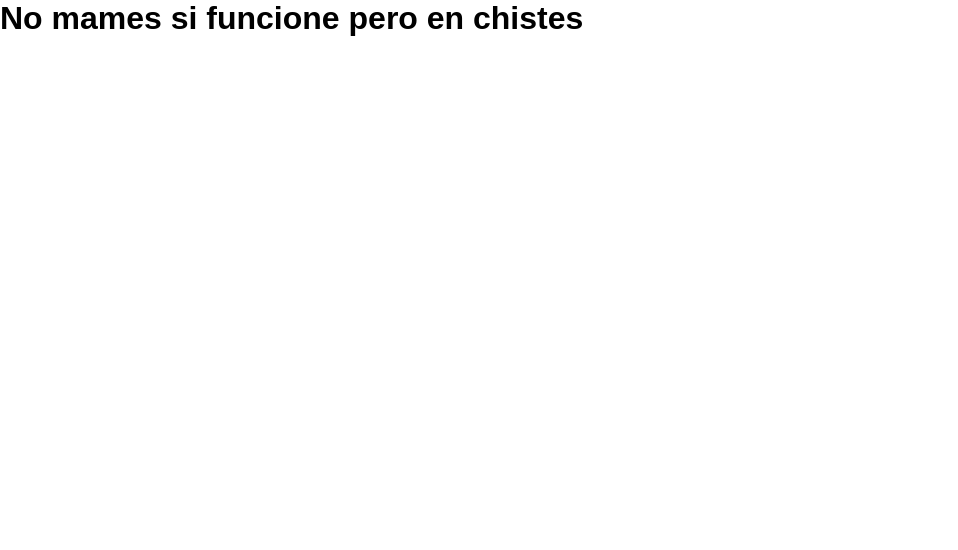
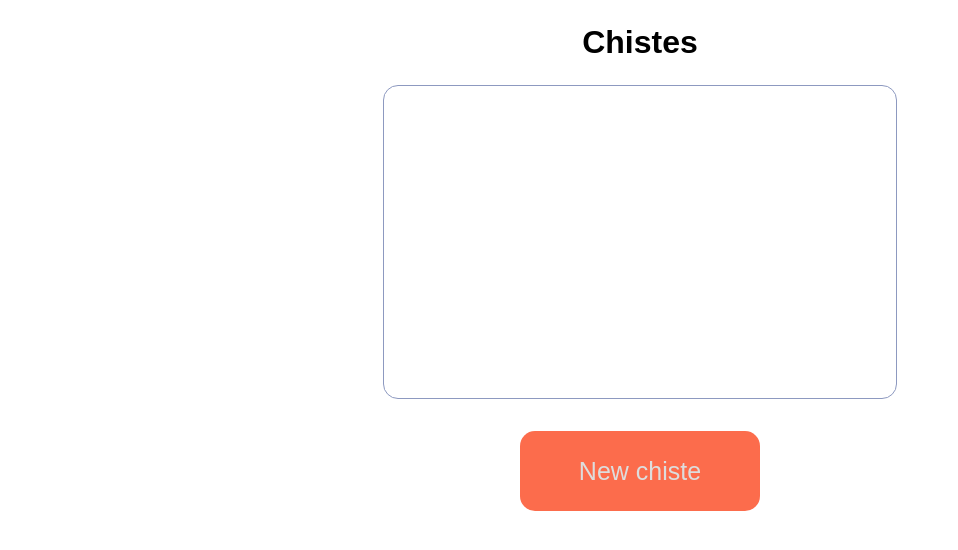
Before and after one commit to GreciaFuent/Mini-juegos-GF, a React (Create React App) app: page /chistes in a window 1280 px wide. Shown: the top 550 px of the page, without its empty margins (0-958 px from the left). Built offline with nearby package versions, Linux system fonts and the light colour scheme.

Commit message:
codigo completo de la page chistes
el codigo complete de la page chistes. Todo el HTML, CSS y JS para que funcione la pagina de chistes

```diff
--- /dev/null
+++ b/src/components/Tarjetas_Chistes.js
@@ -0,0 +1,12 @@
+import "../styles/Tarjetas_Chistes.css"
+
+function Tarjetas_Chistes() {
+    return (
+        <div className="tarjeta_chiste">
+            <h2 className="nombre_chiste">   </h2>
+            <p className="chiste">  </p>
+        </div>
+    )
+}
+
+export default Tarjetas_Chistes
--- a/src/pages/CHISTES.js
+++ b/src/pages/CHISTES.js
@@ -1,8 +1,95 @@
+import "../styles/Chistes.css"
+import Tarjetas_Chistes from "../components/Tarjetas_Chistes"
+
+
 function CHISTES() {
+
+    const chistes = [
+        {
+            name: `Un loco entra a una panadería`,
+            chiste: `Un loco entra a una panadería y le pregunta al panadero: Señor, ¿ya salió el pan? Y el panadero le dice:Sí, ya salió.Entonces el loco le pregunta: ¿Y a qué hora regresará?`
+        },
+        {
+            name : `Mal entendido`,
+            chiste: `El guardia al conductor borracho:
+                    - ¿Me da su permiso de conducir?
+                    - Sí, conduzca, conduzca...`
+        },
+        {
+            name : `¡Qué rico!`,
+            chiste: `- Mamá, mamá, ¿y por qué tenemos que comer hamburguesa?
+                    - Cállate y no saques la mano del triturador.`
+        },
+        {
+            name : `Trabajo ideal`,
+            chiste: `- Mi hijo, en su nuevo trabajo, se encuentra como pez en el agua.
+                    - ¿Qué hace?
+                    - Nada.`
+        },
+        {
+            name : `Análisis positivo`,
+            chiste: `Va uno a recoger unos análisis y le dice el médico:
+                    - Hemos encontrado algo de sangre en su torrente alcohólico.`
+        },
+        {
+            name : `Anarquía religiosa`,
+            chiste: `¿Tú sabes por qué los curas van tan contentos a su trabajo?
+                    Porque tienen al jefe crucificado.`
+        },
+        {
+            name : `Ganado Equivocado`,
+            chiste: `Va un abogado con su hijo a su hacienda ganadera. El hijo le pregunta al abogado:
+                    Papá, papá, todo lo que veo a mi alrededor es ganado.
+                    ¡No hijo, es robado!`
+        },
+        {
+            name : `El Juicio de la Apariencia`,
+            chiste: `En un juicio dice el fiscal:
+                    Miren al acusado, su mirada torva, su frente estrecha, sus ojos hundidos, su apariencia siniestra.
+                    Y el acusado interrumpe:
+                    Pero bueno, ¿Me van a juzgar por asesino o por feo?`
+        },
+        {
+            name : `La Diferencia de Plumas`,
+            chiste: `¿En qué se diferencia un abogado a un cuervo?
+                    En que uno es rapaz, ladrón y traicionero, y si puede te saca los ojos, y el otro es un inocente pajarito negro.`
+        },
+        {
+            name : `El Efecto del Alcohol`,
+            chiste: `Estaba un borracho en una esquina, cuando una mujer pasa caminando, el borracho la observa y le dice:
+                    ¡Adiós fea!
+                    La mujer indignada se da media vuelta y le dice:
+                    ¡Borracho!
+                    El borracho con una sonrisa le dice:
+                    Sí, pero a mí, mañana se me pasa.`
+        },
+        {
+            name : `El Cardio Extremo de Caperucita`,
+            chiste: `Estaba Caperucita roja de tanto correr...`
+        }
+    ]
+
+    const generar_numero_random = ()=> {
+        const numero_random = Math.floor(Math.random() * chistes.length)
+
+        let nombre_chiste = chistes[numero_random].name
+        let chiste = chistes[numero_random].chiste
+
+        const antiguo_nombre_chiste = document.querySelector(".nombre_chiste")
+        const antiguo_chiste = document.querySelector(".chiste")
+
+        let nuevo_nombre_chiste = antiguo_nombre_chiste.innerHTML = nombre_chiste
+        let nuevo_chiste = antiguo_chiste.innerHTML = chiste
+
+    }
+
+
     return (
-        <>
-            <h1>No mames si funcione pero en chistes</h1>
-        </>
+        <div className="principal_chistes">
+            <h1 className="h1_chistes">Chistes</h1>
+            <Tarjetas_Chistes/>
+            <button className="btn_generar_chiste" onClick={generar_numero_random}>New chiste</button>
+        </div>
     )
 }
 
--- /dev/null
+++ b/src/styles/Chistes.css
@@ -0,0 +1,23 @@
+.principal_chistes {
+    display: flex;
+    flex-direction: column;
+    min-height: 100vh;
+    width: 100%;
+    align-items: center;
+}
+
+
+.principal_chistes .h1_chistes {
+    margin: 1.5rem;
+}
+
+.principal_chistes .btn_generar_chiste {
+    height: 5rem;
+    width: 15rem;
+    margin: 2rem 0;
+    font-size: 25px;
+    border-radius: 15px;
+    border: none;
+    color: #ddd;
+    background-color: #FC6C4C;
+}
--- /dev/null
+++ b/src/styles/Tarjetas_Chistes.css
@@ -0,0 +1,19 @@
+.tarjeta_chiste {
+    min-height: 35vh;
+    max-height: 60vh;
+    width: 30rem;
+    padding: 1rem;
+    border: .5px solid #8D99C0;
+    border-radius: 15px;
+    color: #080a0f;
+}
+
+.tarjeta_chiste .nombre_chiste {
+    margin-bottom: .5rem;
+    font-size: 40px;
+    font-weight: 300;
+}
+
+.tarjeta_chiste .chiste {
+    font-size: 25px;
+}
```
